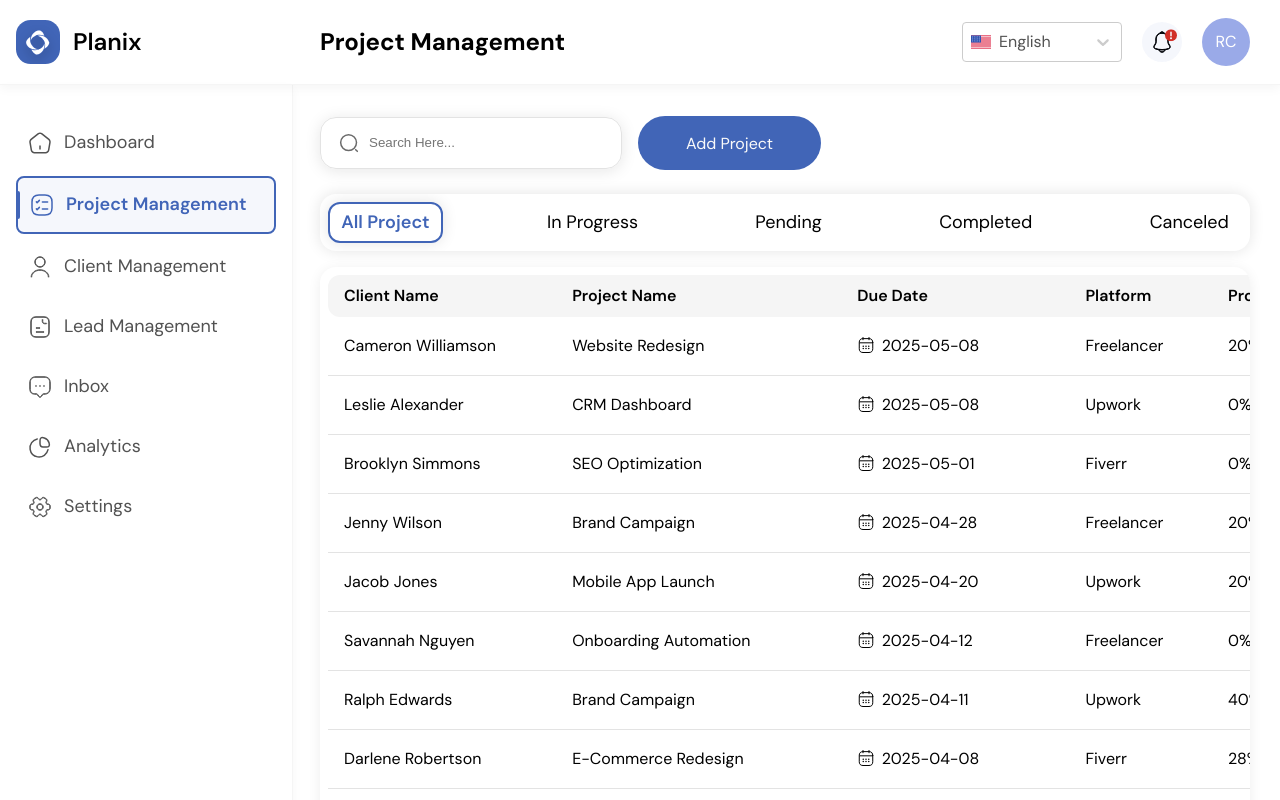
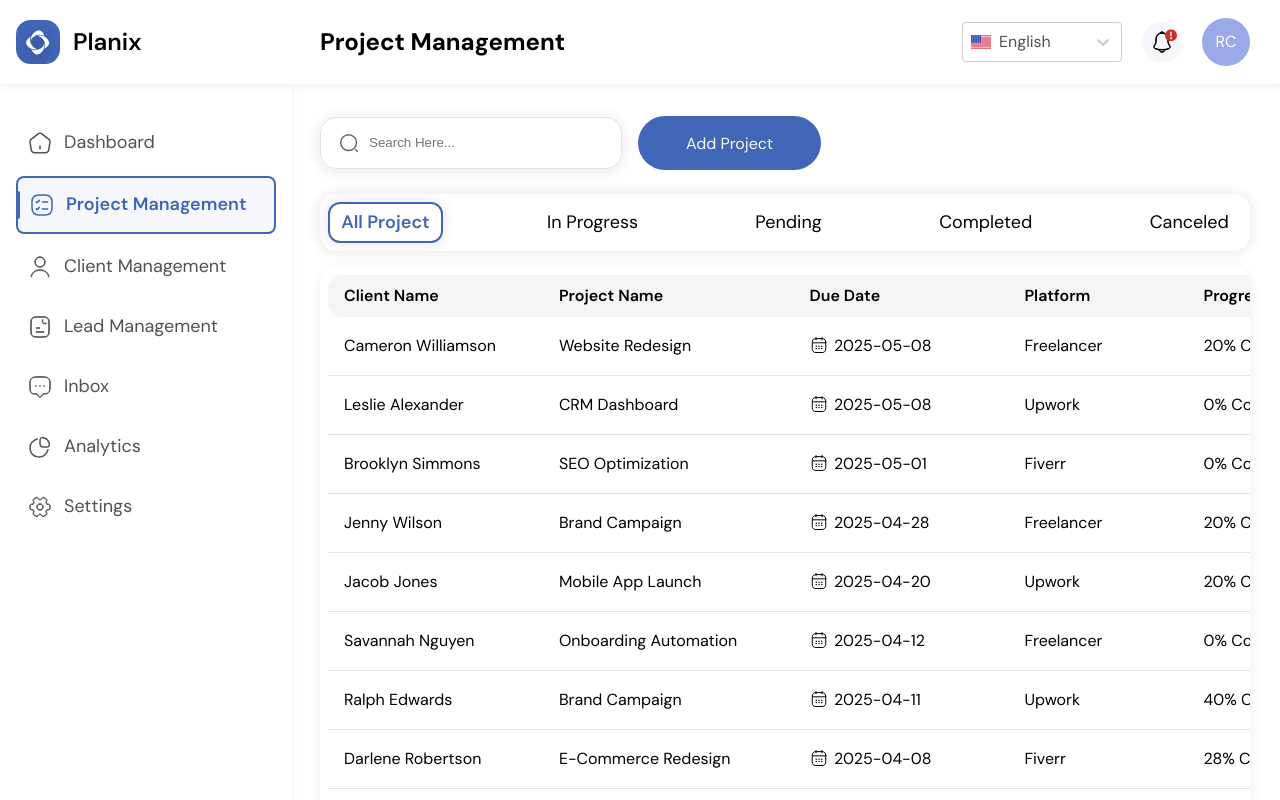
Before and after one commit to Roman-Chaban/planix-app, a Next.js app: page /en/projects in a window 1280 px wide. Shown: the top 800 px of the page. Built offline with nearby package versions, Linux system fonts and the light colour scheme.

Commit message:
Refactor: correct rows width

```diff
--- a/src/shared/ui/project/styles/project.module.scss
+++ b/src/shared/ui/project/styles/project.module.scss
@@ -69,25 +69,25 @@
 td,
 th {
   &:nth-child(1) {
-    @include table-col(8%, 11.813rem);
+    @include table-col(6%, 11.813rem);
   }
   &:nth-child(2) {
-    @include table-col(10%, 8.313rem);
+    @include table-col(7%, 8.313rem);
   }
   &:nth-child(3) {
-    @include table-col(8%, 11.5rem);
+    @include table-col(6%, 11.5rem);
   }
   &:nth-child(4) {
     @include table-col(5%, 4.875rem);
   }
   &:nth-child(5) {
-    @include table-col(8%, 6.875rem);
+    @include table-col(6%, 6.875rem);
   }
   &:nth-child(6) {
-    @include table-col(5%, 4.063rem);
+    @include table-col(4%, 4.063rem);
   }
   &:nth-child(7) {
-    @include table-col(6%, 5.938rem);
+    @include table-col(5%, 5.938rem);
   }
   &:nth-child(8) {
     @include table-col(4%, 5.25rem);
```
